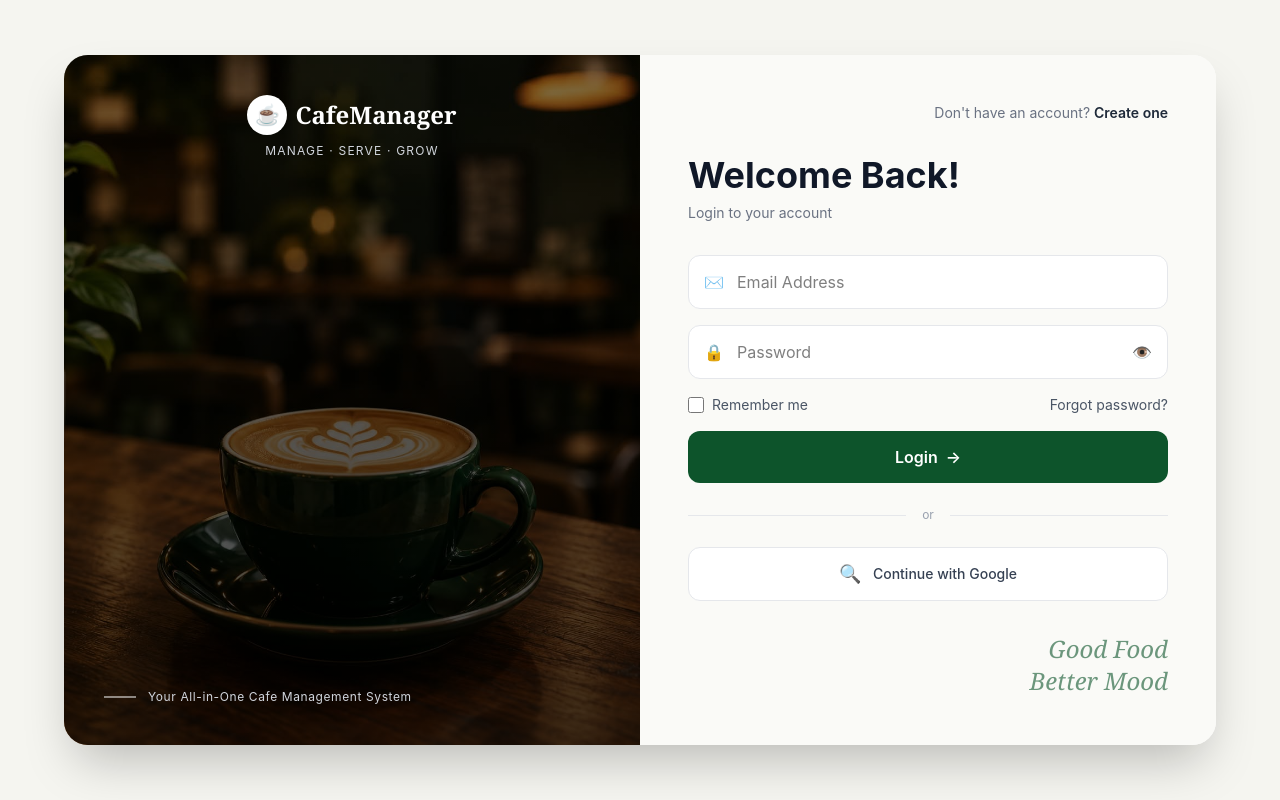
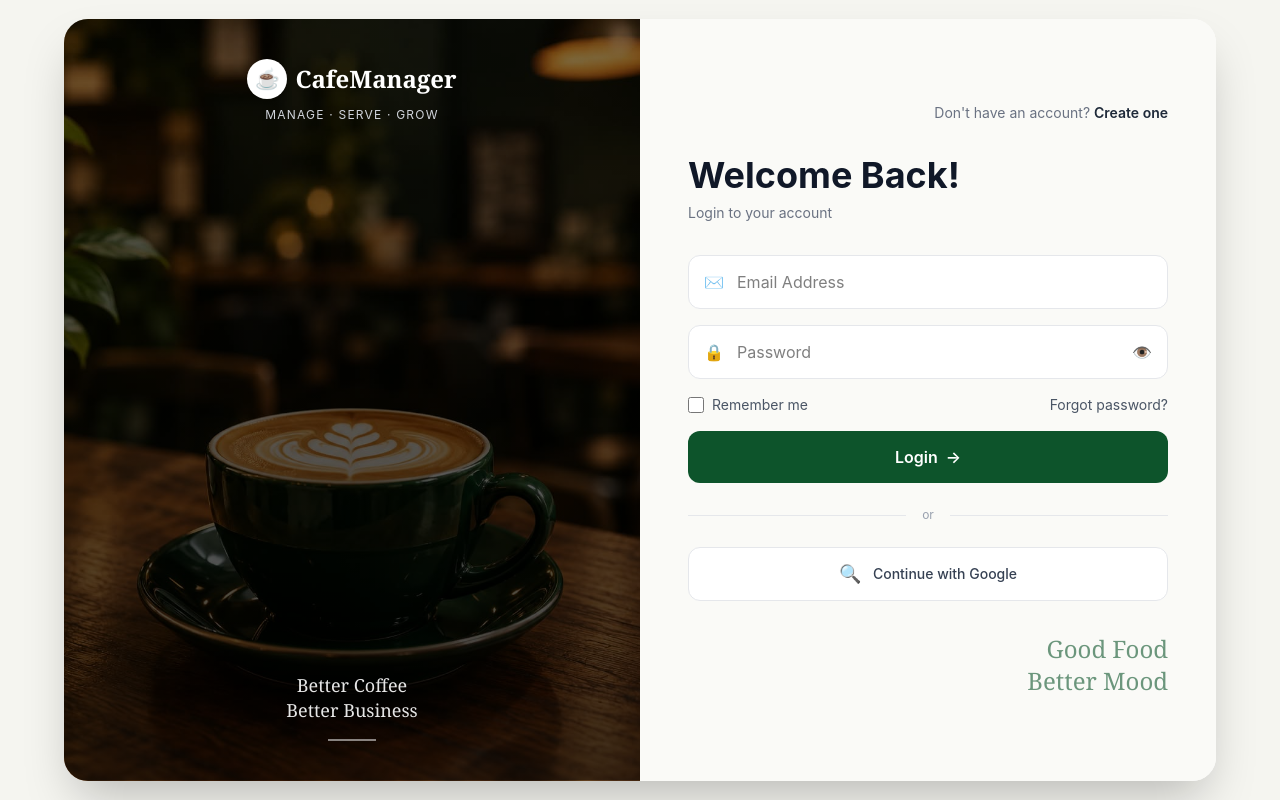
Before and after one commit to Iresha2002/cafe-manegement-system, a React app in the folder frontend/: page /login in a window 1280 px wide. Built offline with nearby package versions, Linux system fonts and the light colour scheme; no server answers; the HTML template or start-up script is replaced by a standard one.

Commit message:
style: update layout and tagline for Login and Register pages

```diff
--- a/frontend/src/pages/Login.jsx
+++ b/frontend/src/pages/Login.jsx
@@ -37,13 +37,14 @@ const Login = () => {
 
         {/* LEFT SIDE - Cafe Image */}
         <div
-          className="relative hidden md:flex flex-col justify-between p-10 text-white"
+          className="relative hidden md:flex flex-col p-10 text-white"
           style={{
             backgroundImage: `linear-gradient(rgba(0,0,0,0.5), rgba(0,0,0,0.75)), url(${cafeBg})`,
             backgroundSize: 'cover',
             backgroundPosition: 'center',
           }}
         >
+          {/* Top: Logo (Center) */}
           <div className="text-center">
             <div className="flex items-center justify-center gap-2 mb-2">
               <div className="w-10 h-10 bg-white rounded-full flex items-center justify-center">
@@ -54,17 +55,18 @@ const Login = () => {
             <p className="text-xs tracking-widest text-gray-300">MANAGE · SERVE · GROW</p>
           </div>
 
-          {/* Bottom: Footer */}
-          <div className="flex items-center gap-3 text-xs">
-            <div className="w-8 h-0.5 bg-white/50"></div>
-            <span className="text-gray-300 tracking-wider">Your All-in-One Cafe Management System</span>
+          {/* Middle: Tagline (Center of the panel) */}
+          <div className="text-center mt-[550px]">
+            <p className="text-lg font-serif text-white/90 leading-snug">
+              Better Coffee<br />Better Business
+            </p>
+            <div className="w-12 h-0.5 bg-white/50 mx-auto mt-4"></div>
           </div>
         </div>
 
         {/* RIGHT SIDE - Login Form */}
         <div className="p-8 md:p-12 flex flex-col justify-center bg-[#fafaf7]">
 
-          {/* Top link */}
           <div className="text-right text-sm text-gray-500 mb-8">
             Don't have an account?{' '}
             <Link to="/register" className="font-semibold text-gray-800 hover:text-green-800">
@@ -72,20 +74,17 @@ const Login = () => {
             </Link>
           </div>
 
-          {/* Heading */}
           <div className="mb-8">
             <h1 className="text-4xl font-bold text-gray-900 mb-2">Welcome Back!</h1>
             <p className="text-gray-500 text-sm">Login to your account</p>
           </div>
 
-          {/* Error */}
           {error && (
             <div className="bg-red-50 border border-red-200 text-red-700 px-4 py-3 rounded-lg mb-4 text-sm">
               {error}
             </div>
           )}
 
-          {/* Form */}
           <form onSubmit={handleLogin} className="space-y-4">
             {/* Email */}
             <div className="relative">
@@ -146,22 +145,19 @@ const Login = () => {
             </button>
           </form>
 
-          {/* Divider */}
           <div className="flex items-center gap-4 my-6">
             <div className="flex-1 h-px bg-gray-200"></div>
             <span className="text-xs text-gray-400">or</span>
             <div className="flex-1 h-px bg-gray-200"></div>
           </div>
 
-          {/* Google Button */}
           <button className="w-full flex items-center justify-center gap-3 border border-gray-200 bg-white py-3 rounded-xl hover:bg-gray-50 transition">
             <span className="text-lg">🔍</span>
             <span className="text-sm font-medium text-gray-700">Continue with Google</span>
           </button>
 
-          {/* Bottom deco */}
           <div className="mt-8 text-right">
-            <p className="text-2xl font-serif italic text-green-900 opacity-60">
+            <p className="text-2xl font-serif text-green-900 opacity-60">
               Good Food<br />Better Mood
             </p>
           </div>
--- a/frontend/src/pages/Register.jsx
+++ b/frontend/src/pages/Register.jsx
@@ -48,13 +48,14 @@ const Register = () => {
 
         {/* LEFT SIDE */}
         <div
-          className="relative hidden md:flex flex-col justify-between p-10 text-white"
+          className="relative hidden md:flex flex-col p-10 text-white"
           style={{
             backgroundImage: `linear-gradient(rgba(0,0,0,0.5), rgba(0,0,0,0.75)), url(${cafeBg})`,
             backgroundSize: 'cover',
             backgroundPosition: 'center',
           }}
         >
+          {/* Top: Logo (Center) */}
           <div className="text-center">
             <div className="flex items-center justify-center gap-2 mb-2">
               <div className="w-10 h-10 bg-white rounded-full flex items-center justify-center">
@@ -65,9 +66,12 @@ const Register = () => {
             <p className="text-xs tracking-widest text-gray-300">MANAGE · SERVE · GROW</p>
           </div>
 
-          <div className="flex items-center gap-3 text-xs">
-            <div className="w-8 h-0.5 bg-white/50"></div>
-            <span className="text-gray-300 tracking-wider">Your All-in-One Cafe Management System</span>
+          {/* Middle: Tagline (Center of the panel) */}
+          <div className="text-center mt-[550px]">
+            <p className="text-lg font-serif text-white/90 leading-snug">
+              Better Coffee<br />Better Business
+            </p>
+            <div className="w-12 h-0.5 bg-white/50 mx-auto mt-4"></div>
           </div>
         </div>
 
@@ -226,7 +230,7 @@ const Register = () => {
           </button>
 
           <div className="mt-6 text-right">
-            <p className="text-2xl font-serif italic text-green-900 opacity-60">
+            <p className="text-2xl font-serif text-green-900 opacity-60">
               Good Food<br />Better Mood
             </p>
           </div>
```
